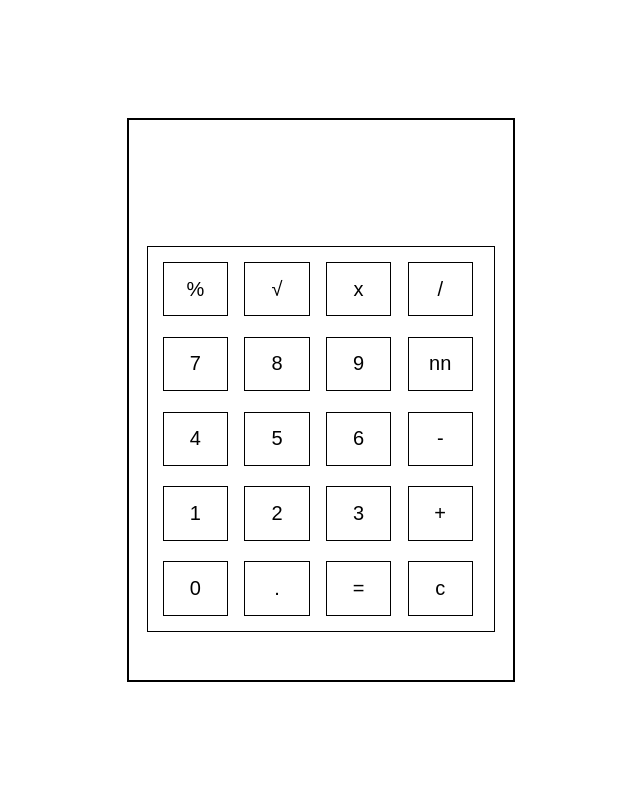
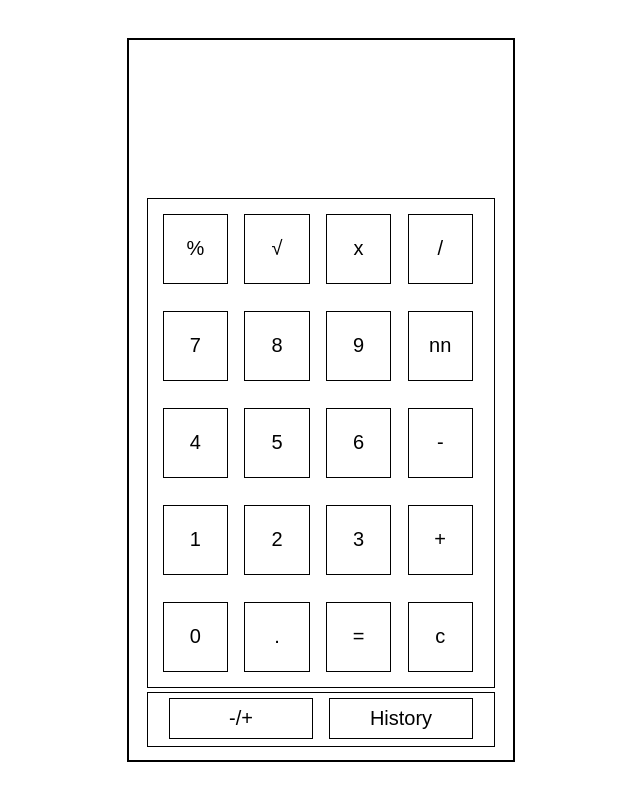
Before and after one commit to m-jarosz/calc, a plain HTML site: page index.html in a window 1280 px wide. Shown: the whole page, without its empty margins (319-959 px from the left). Drawn offline with nearby package versions, Linux system fonts and the light colour scheme.

Commit message:
Add two buttons (-/+)(History)

```diff
--- a/index.html
+++ b/index.html
@@ -46,6 +46,10 @@
         <!--@TODO Zrobić sekcję z historią operacji -->
 
     </div>
+    <div class="negativ-history">
+        <button class="key js-negative">-/+</button>
+        <button class="key js-history">History</button>
+    </div>
 
 </main>
 
--- a/style/style.css
+++ b/style/style.css
@@ -14,7 +14,7 @@ span {
     left: 50%;
     transform: translate(-50%, -50%);
     width: 30vw;
-    height: 70vh;
+    height: 90vh;
     border: 2px solid #000;
 }
 
@@ -25,7 +25,8 @@ span {
 }
 
 .keypad,
-.key {
+.key,
+.negativ-history{
     border: 1px solid #000;
 }
 
@@ -59,6 +60,22 @@ span {
     cursor: pointer;
 }
 
+.negativ-history {
+    display: flex;
+    justify-content: space-evenly;
+    align-content: center;
+    width: 85%;
+    height: 6%;
+    margin: 0 auto;
+    padding: 0 10px 10px;
+
+}
+
+.negativ-history .key {
+    width: 44%;
+    height: 95%;
+}
+
 @media (max-width: 800px) {
     .main {
         width: 90%;
```
